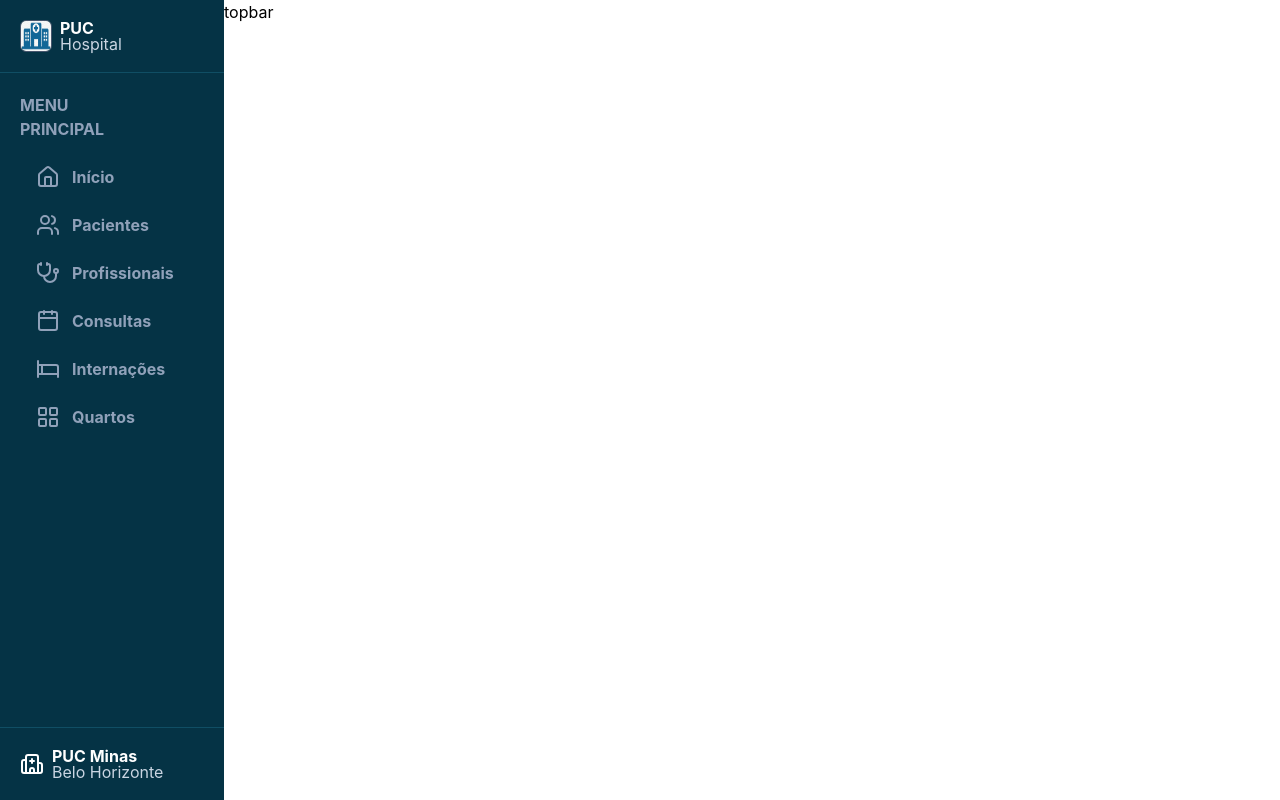
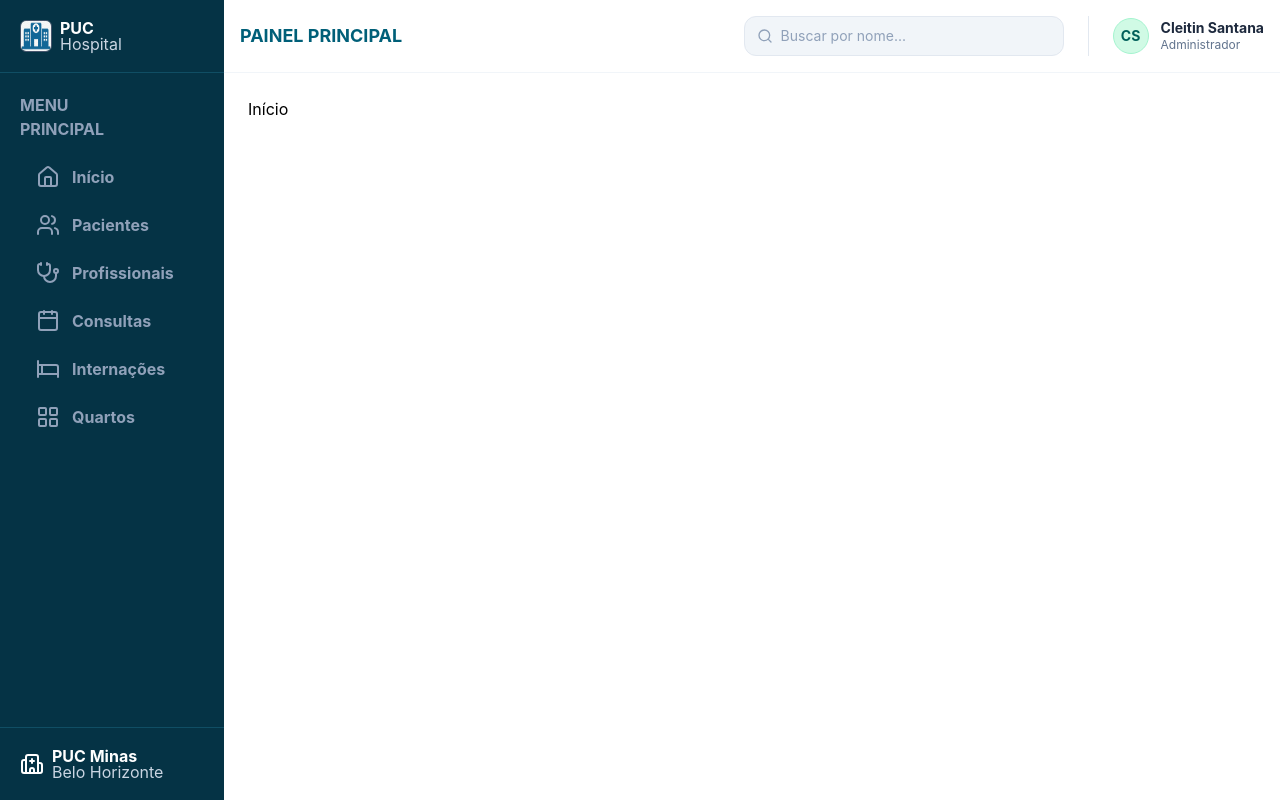
Before and after one commit to Nicolas-De-Almeida/sistema-hospitalar, a React (Vite) app in the folder frontend/: page / in a window 1280 px wide. Built offline with nearby package versions, Linux system fonts and the light colour scheme.

Commit message:
cria o componente TopBar

```diff
--- a/frontend/src/App.jsx
+++ b/frontend/src/App.jsx
@@ -1,18 +1,16 @@
 import { BrowserRouter, Routes, Route } from 'react-router-dom';
-
-import Layout from "./components/layout"
-
+import Layout from './components/layout';
 
 export default function App() {
-
   return (
 
+    <BrowserRouter>
       <Layout>
-
-
+        <Routes>
+          <Route path="/" element={<h1>Início</h1>} />
+          <Route path="/pacientes" element={<h1>Pacientes</h1>} />
+        </Routes>
       </Layout>
-
-
-
-  )
+    </BrowserRouter>
+  );
 }
--- a/frontend/src/components/sidebar.jsx
+++ b/frontend/src/components/sidebar.jsx
@@ -17,6 +17,8 @@ export default function SideBar() {
             <div className="text-slate-400 font-bold p-5">
                 <h1>MENU</h1>
                 <h1>PRINCIPAL</h1>
+
+                {/*Links de navegação para as outras páginas*/}
                 <div className="flex flex-col gap-2 mt-4">
                     <div className="flex items-center gap-3 px-4 py-2 hover:bg-cyan-800 hover:text-white rounded-lg transition-colors">
                         <Home/>
@@ -44,7 +46,6 @@ export default function SideBar() {
                     </div>
 
                 </div>
-
             </div>
             <div className="flex gap-2 items-center mt-auto p-5 border-t border-cyan-900">
                 <Hospital></Hospital>
--- a/frontend/src/components/topbar.jsx
+++ b/frontend/src/components/topbar.jsx
@@ -1,11 +1,77 @@
-
-
+import { useLocation } from "react-router-dom";
+import { useState } from 'react';
+import { Search } from 'lucide-react';
 
 export default function TopBar() {
+    const usuarioLogado = {
+        nome: "Cleitin Santana",
+        funcao: "Administrador"
+    };
+    const iniciais = getIniciais(usuarioLogado.nome);
 
+    const [busca, setBusca] = useState('');
+    const location = useLocation();
+
+    const paginas = {
+        '/': 'PAINEL PRINCIPAL',
+        '/pacientes': 'PACIENTES',
+        '/profissionais': 'PROFISSIONAIS',
+        '/consultas': 'CONSULTAS',
+        '/internacoes': 'INTERNAÇÕES',
+        '/quartos': 'QUARTOS',
+        '/historico': 'HISTÓRICO',
+    };
+
+    const paginaAtual = paginas[location.pathname] || 'PAINEL PRINCIPAL';
 
     return (
+        <header className="flex items-center justify-between p-4 border-b border-slate-100 bg-white gap-2">
 
-        <p>topbar</p>
-    )
+            {/* Título da páginas */}
+            <div className="shrink-0">
+                <p className="text-cyan-800 text-base sm:text-lg font-bold truncate">
+                    {paginaAtual}
+                </p>
+            </div>
+
+            <div className="flex items-center gap-3 sm:gap-6">
+
+                {/* Barra de pesquisa */}
+                <div className="pr-3 sm:pr-6 border-r border-slate-200">
+                    <div className="flex items-center gap-2 bg-slate-100 rounded-xl w-32 sm:w-60 md:w-80 h-10 px-3 border border-slate-200 focus-within:border-cyan-800 transition-all">
+                        <Search className="w-4 h-4 text-slate-400 shrink-0" />
+                        <input
+                            className="w-full bg-transparent focus:outline-none text-sm text-slate-600 placeholder:text-slate-400"
+                            type="text"
+                            value={busca}
+                            onChange={(e) => setBusca(e.target.value)}
+                            placeholder="Buscar por nome..."
+                        />
+                    </div>
+                </div>
+
+                {/* Perfil do usuario */}
+                <div className="flex gap-3 items-center shrink-0">
+                    <div className="w-9 h-9 rounded-full border border-emerald-200 bg-emerald-100 flex items-center justify-center">
+                        <span className="text-teal-800 text-sm font-bold">{iniciais}</span>
+                    </div>
+
+                    {/* Esconde o texto em telas muito pequenas para poupar espaço */}
+                    <div className="hidden sm:block text-sm">
+                        <p className="font-bold text-slate-800 leading-none">{usuarioLogado.nome}</p>
+                        <p className="text-xs text-slate-500 leading-none mt-1">{usuarioLogado.funcao}</p>
+                    </div>
+                </div>
+
+            </div>
+        </header>
+    );
 }
+
+{/*Permite pegar a primeira letra do nome e sobrenome do usuário logado para usar como "foto" de perfil*/}
+function getIniciais(nomeCompleto) {
+  if (!nomeCompleto) return '';
+  const nomes = nomeCompleto.trim().split(' ');
+  if (nomes.length === 1) return nomes[0][0].toUpperCase();
+  return (nomes[0][0] + nomes[nomes.length - 1][0]).toUpperCase();
+}
```
